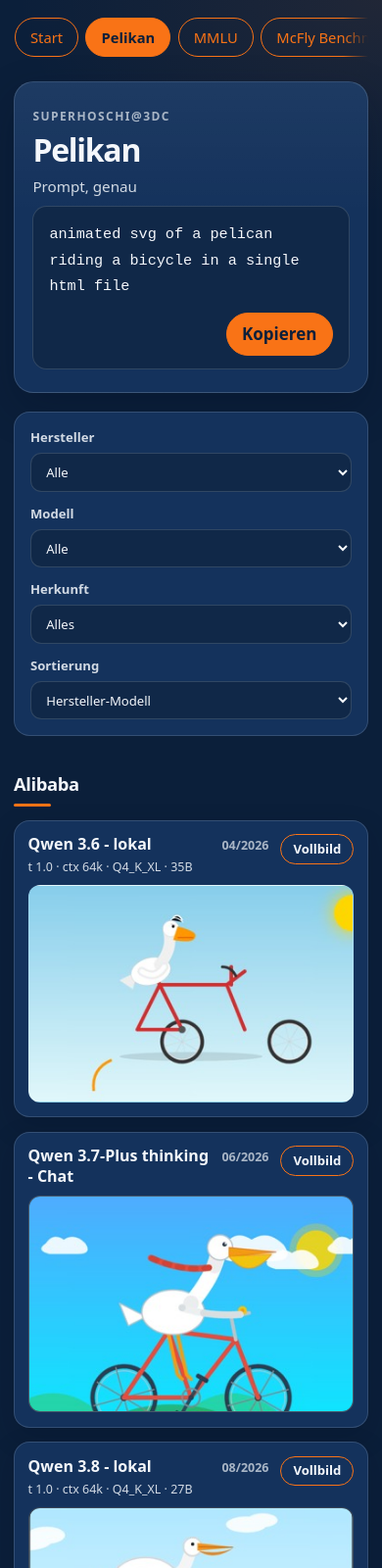
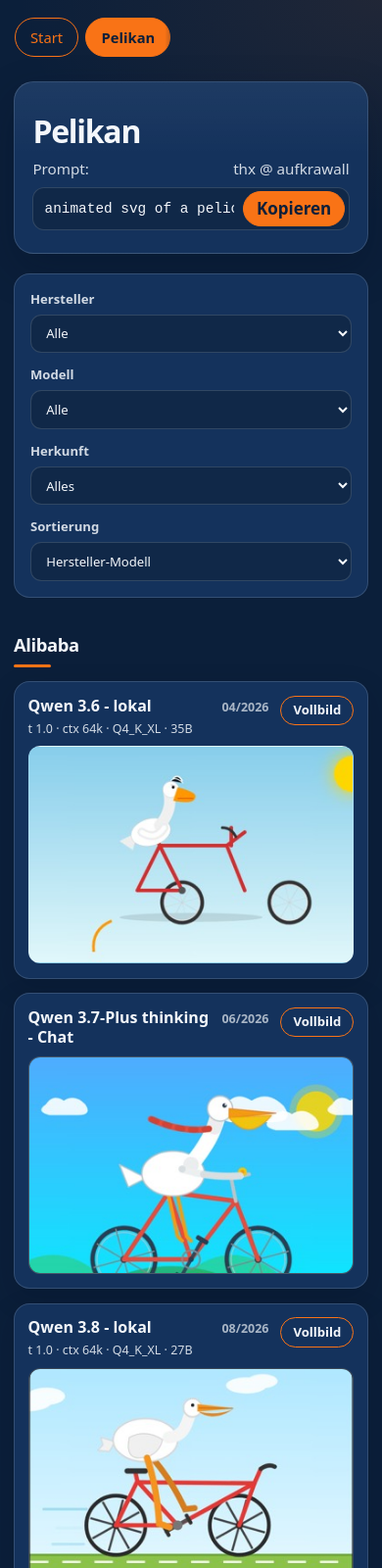
Before and after one commit to Superhoschi-3DC/McFly, a plain HTML site: page pelikan.html in a window 390 px wide. Shown: the top 1600 px of the page at 98% size. Drawn offline with Linux system fonts and the light colour scheme.

Commit message:
Tighten the start page and lock Pelikan previews to one size.
Hide the MMLU and Mk 2.5 rail links and start cards, stack the remaining card under the hero, and give every Pelikan preview the same column width.

Co-authored-by: Manfred2232 <Manfred2232@users.noreply.github.com>

```diff
--- a/pelikan.html
+++ b/pelikan.html
@@ -6,7 +6,7 @@
   <meta name="theme-color" content="#0b1f3a">
   <title>Pelikan — Superhoschi@3DC</title>
   <meta name="description" content="Pelikan, 30 HTML-Dateien. Prompt: animated svg of a pelican riding a bicycle in a single html file.">
-  <link rel="stylesheet" href="site.css?v=11">
+  <link rel="stylesheet" href="site.css?v=13">
 </head>
 <body class="pelikan-page">
   <a class="skip" href="#inhalt">Zum Inhalt</a>
@@ -15,15 +15,17 @@
       <ul>
         <li><a href="index.html">Start</a></li>
         <li><a href="pelikan.html" aria-current="page">Pelikan</a></li>
-        <li><a href="mmlu.html">MMLU</a></li>
-        <li><a href="mk25.html">McFly Benchmark Mk 2.5</a></li>
+        <li hidden><a href="mmlu.html">MMLU</a></li>
+        <li hidden><a href="mk25.html">McFly Benchmark Mk 2.5</a></li>
       </ul>
     </nav>
     <main id="inhalt" class="stage">
       <article class="card">
-        <p class="eyebrow">Superhoschi@3DC</p>
         <h1>Pelikan</h1>
-        <p class="label" id="prompt-label">Prompt, genau</p>
+        <div class="prompt-heading">
+          <p class="label" id="prompt-label">Prompt:</p>
+          <p class="prompt-credit">thx @ aufkrawall</p>
+        </div>
         <div class="prompt-block">
           <pre><code id="prompt-text" lang="en" translate="no" spellcheck="false">animated svg of a pelican riding a bicycle in a single html file</code></pre>
           <div class="prompt-actions">
--- a/site.css
+++ b/site.css
@@ -142,6 +142,7 @@ a {
 }
 
 .card {
+  min-width: 0;
   background:
     linear-gradient(180deg, rgba(255, 255, 255, 0.045), transparent 42%),
     var(--card);
@@ -153,16 +154,23 @@ a {
 
 .entries {
   display: grid;
-  grid-template-columns: repeat(3, minmax(0, 1fr));
+  grid-template-columns: 1fr;
   gap: 0.8rem;
   margin: 0;
+  width: 100%;
+}
+
+.entry[hidden],
+.rail li[hidden] {
+  display: none !important;
 }
 
 .entry {
   display: flex;
   flex-direction: column;
-  justify-content: space-between;
-  min-height: 8.5rem;
+  justify-content: flex-start;
+  gap: 0.25rem;
+  min-height: 0;
   padding: 1.05rem 2.15rem 1.05rem 1.05rem;
   border: 1px solid var(--line);
   border-radius: 1rem;
@@ -261,35 +269,78 @@ p {
 }
 
 .label {
-  margin-bottom: 0.45rem;
+  margin-bottom: 0.4rem;
   font-size: 0.95rem;
 }
 
+.prompt-heading {
+  display: flex;
+  justify-content: space-between;
+  align-items: baseline;
+  gap: 12px;
+}
+
+.prompt-heading .label,
+.prompt-credit {
+  margin: 0 0 0.4rem;
+}
+
+.prompt-credit {
+  color: var(--muted);
+  font-size: 0.95rem;
+  text-align: right;
+}
+
+.status:empty {
+  display: none;
+  margin: 0;
+}
+
 .prompt-block {
+  display: flex;
+  align-items: center;
+  gap: 0.55rem;
+  width: 100%;
+  min-width: 0;
+  max-width: 100%;
   background: var(--card-2);
   border: 1px solid var(--line);
-  border-radius: 0.9rem;
-  padding: 0.95rem 1rem 0.8rem;
+  border-radius: 0.75rem;
+  padding: 0.22rem 0.22rem 0.22rem 0.7rem;
 }
 
 .prompt-block pre {
+  flex: 1 1 0;
+  min-width: 0;
   margin: 0;
-  white-space: pre-wrap;
-  overflow-wrap: anywhere;
+  overflow-x: auto;
+  white-space: nowrap;
+  scrollbar-width: none;
+}
+
+.prompt-block pre::-webkit-scrollbar {
+  display: none;
 }
 
 .prompt-block code {
   font-family: var(--mono);
-  font-size: 0.95rem;
-  line-height: 1.5;
+  font-size: 0.9rem;
+  line-height: 1.25;
   color: var(--ink);
   user-select: all;
 }
 
 .prompt-actions {
   display: flex;
+  flex: 0 0 auto;
   justify-content: flex-end;
-  margin-top: 0.85rem;
+  margin: 0;
+}
+
+.prompt-block .copy {
+  min-height: 2rem;
+  padding: 0.22rem 0.8rem;
+  white-space: nowrap;
 }
 
 button {
@@ -492,10 +543,18 @@ th {
   .shell {
     display: flex;
     flex-direction: column;
+    align-items: stretch;
     row-gap: 1rem;
     width: min(42rem, calc(100% - 1.75rem));
+    min-width: 0;
+    max-width: 100%;
     padding-top: 1rem;
     padding-bottom: 1.5rem;
+  }
+
+  .stage {
+    width: 100%;
+    max-width: 100%;
   }
 
   .entries {
@@ -541,12 +600,16 @@ th {
 }
 
 @media (max-width: 24rem) {
-  .prompt-actions {
-    justify-content: stretch;
+  .prompt-block {
+    flex-wrap: nowrap;
   }
 
-  .copy {
-    width: 100%;
+  .prompt-actions {
+    justify-content: flex-end;
+  }
+
+  .prompt-block .copy {
+    width: auto;
   }
 
   th,
@@ -603,6 +666,13 @@ body.pelikan-page .shell {
 
 body.pelikan-page .card {
   width: 100%;
+}
+
+body.pelikan-page .stage,
+body.pelikan-page .pelikan-toolbar,
+body.pelikan-page .pelikan-board {
+  min-width: 0;
+  max-width: 100%;
 }
 
 body.pelikan-page .pelikan-toolbar {
@@ -672,19 +742,21 @@ body.pelikan-page .pelikan-vendor-break {
 }
 
 body.pelikan-page .pelikan-row {
-  display: flex;
-  flex-wrap: wrap;
+  display: grid;
+  grid-template-columns: repeat(4, minmax(0, 1fr));
   gap: 0.9rem;
   align-items: stretch;
   width: 100%;
+  min-width: 0;
 }
 
 body.pelikan-page .pelikan-item {
   display: flex;
   flex-direction: column;
-  flex: 1 1 18rem;
-  max-width: 26rem;
-  min-width: 16rem;
+  width: auto;
+  max-width: none;
+  min-width: 0;
+  height: 100%;
   margin: 0;
   padding: 0.85rem 0.85rem 0.9rem;
   background: var(--card);
@@ -762,9 +834,12 @@ body.pelikan-page .pelikan-fs-close:hover {
 
 body.pelikan-page .pelikan-preview-wrap {
   position: relative;
+  flex: 0 0 auto;
   width: 100%;
+  height: auto;
   aspect-ratio: 3 / 2;
-  min-height: 11rem;
+  min-height: 0;
+  max-height: none;
   margin-top: auto;
   overflow: hidden;
   border: 1px solid var(--line);
@@ -900,8 +975,25 @@ body.pelikan-page .pelikan-fs-frame {
   }
 
   body.pelikan-page .pelikan-item {
-    flex-basis: 100%;
     max-width: none;
     min-width: 0;
   }
 }
+
+@media (max-width: 75rem) {
+  body.pelikan-page .pelikan-row {
+    grid-template-columns: repeat(3, minmax(0, 1fr));
+  }
+}
+
+@media (max-width: 58rem) {
+  body.pelikan-page .pelikan-row {
+    grid-template-columns: repeat(2, minmax(0, 1fr));
+  }
+}
+
+@media (max-width: 40rem) {
+  body.pelikan-page .pelikan-row {
+    grid-template-columns: minmax(0, 1fr);
+  }
+}
```
Also changed, not shown: index.html (+5 -5 lines), mk25.html (+3 -4 lines), mmlu.html (+3 -4 lines).
